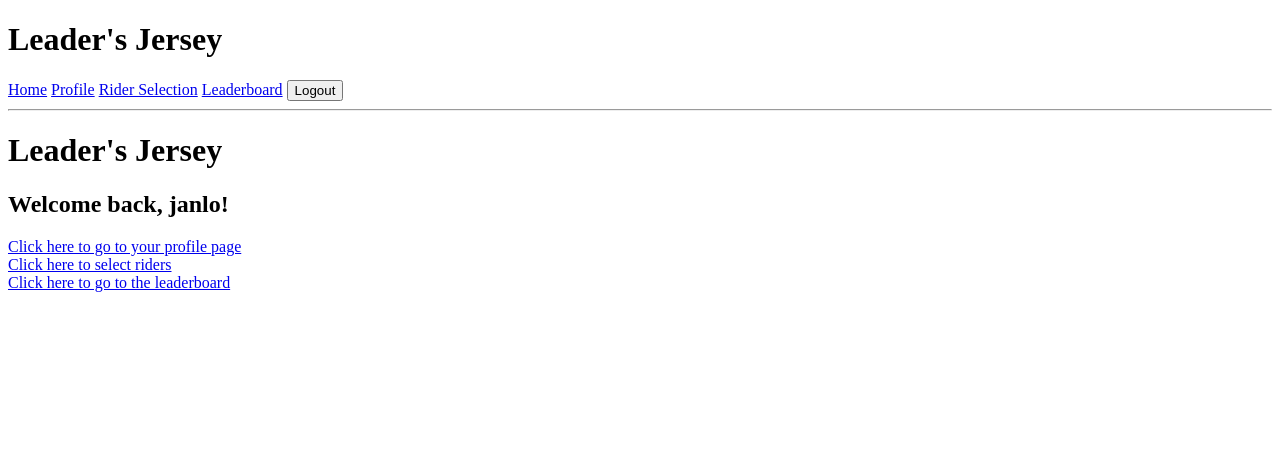
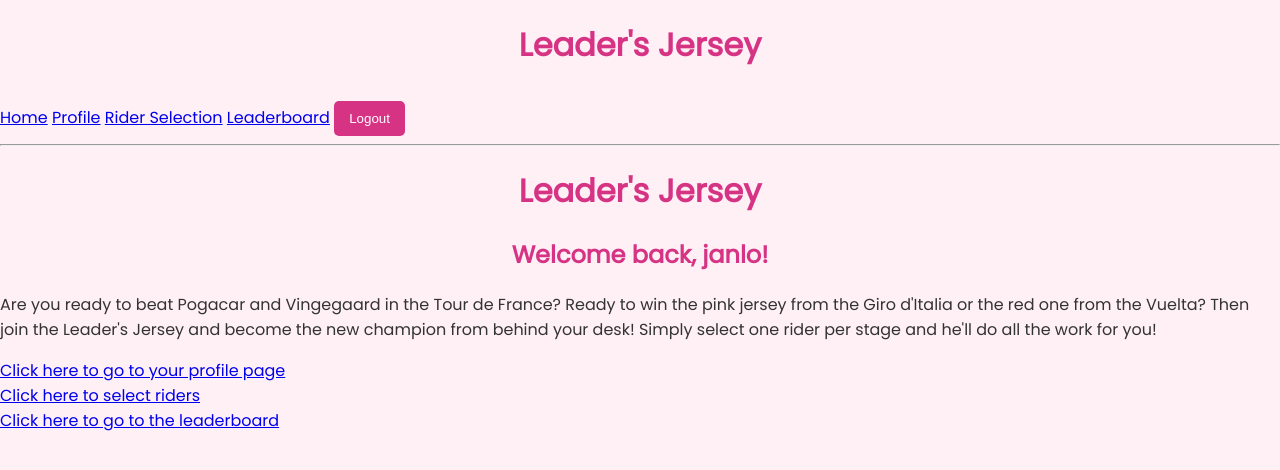
Before and after one commit to janlodewijk/leaders_jersey, a Django app: page / in a window 1280 px wide. Shown: the top 470 px of the page. Run offline with Django 5.2, Linux system fonts and the light colour scheme; a user stored in the database is signed in.

Commit message:
first simple css file and font change

```diff
--- /dev/null
+++ b/leaders_jersey/game/static/css/style.css
@@ -0,0 +1,66 @@
+/* === Base Styles === */
+body {
+    font-family: 'Poppins', sans-serif;
+    background-color: #fff0f5; /* Light Giro pink */
+    color: #333;
+    margin: 0;
+    padding: 0;
+}
+
+/* === Headers === */
+h1, h2, h3 {
+    color: #d63384; /* Stronger Giro pink */
+    text-align: center;
+}
+
+/* === Tables === */
+table {
+    width: 100%;
+    border-collapse: collapse;
+    margin-bottom: 30px;
+    background: white;
+}
+
+th, td {
+    padding: 10px;
+    border: 1px solid #ccc;
+    text-align: center;
+}
+
+th {
+    background-color: #f8d7e6; /* Soft pink background */
+    color: #333;
+}
+
+/* === Buttons === */
+button, .button {
+    background-color: #d63384;
+    color: white;
+    border: none;
+    padding: 10px 15px;
+    margin-top: 10px;
+    border-radius: 5px;
+    cursor: pointer;
+}
+
+button:hover, .button:hover {
+    background-color: #c2185b;
+}
+
+/* === Form Selects === */
+select {
+    padding: 8px;
+    border-radius: 5px;
+    border: 1px solid #ccc;
+}
+
+/* === Special Styles === */
+.locked {
+    color: grey;
+    font-style: italic;
+}
+
+.canceled {
+    color: red;
+    font-weight: bold;
+}
--- a/leaders_jersey/game/templates/base.html
+++ b/leaders_jersey/game/templates/base.html
@@ -1,9 +1,12 @@
+{% load static %}
 <!DOCTYPE html>
 <html lang="en">
 <head>
     <meta charset="UTF-8">
     <meta name="viewport" content="width=device-width, initial-scale=1.0">
     <title>Leader's Jersey</title>
+    <link href="https://fonts.googleapis.com/css2?family=Poppins&display=swap" rel="stylesheet">
+    <link rel="stylesheet" href="{% static 'css/style.css' %}">
 </head>
 <body>
     <header>
--- a/leaders_jersey/game/templates/home.html
+++ b/leaders_jersey/game/templates/home.html
@@ -4,6 +4,7 @@
     <h1>Leader's Jersey</h1>
     {% if user.is_authenticated %}
         <h2>Welcome back, {{user.username}}!</h2>
+        <p>Are you ready to beat Pogacar and Vingegaard in the Tour de France? Ready to win the pink jersey from the Giro d'Italia or the red one from the Vuelta? Then join the Leader's Jersey and become the new champion from behind your desk! Simply select one rider per stage and he'll do all the work for you!</p>
         <a href="/profile/">Click here to go to your profile page</a><br>
         <a href="/rider_selection/">Click here to select riders</a><br>
         <a href="/leaderboard">Click here to go to the leaderboard</a>
```
